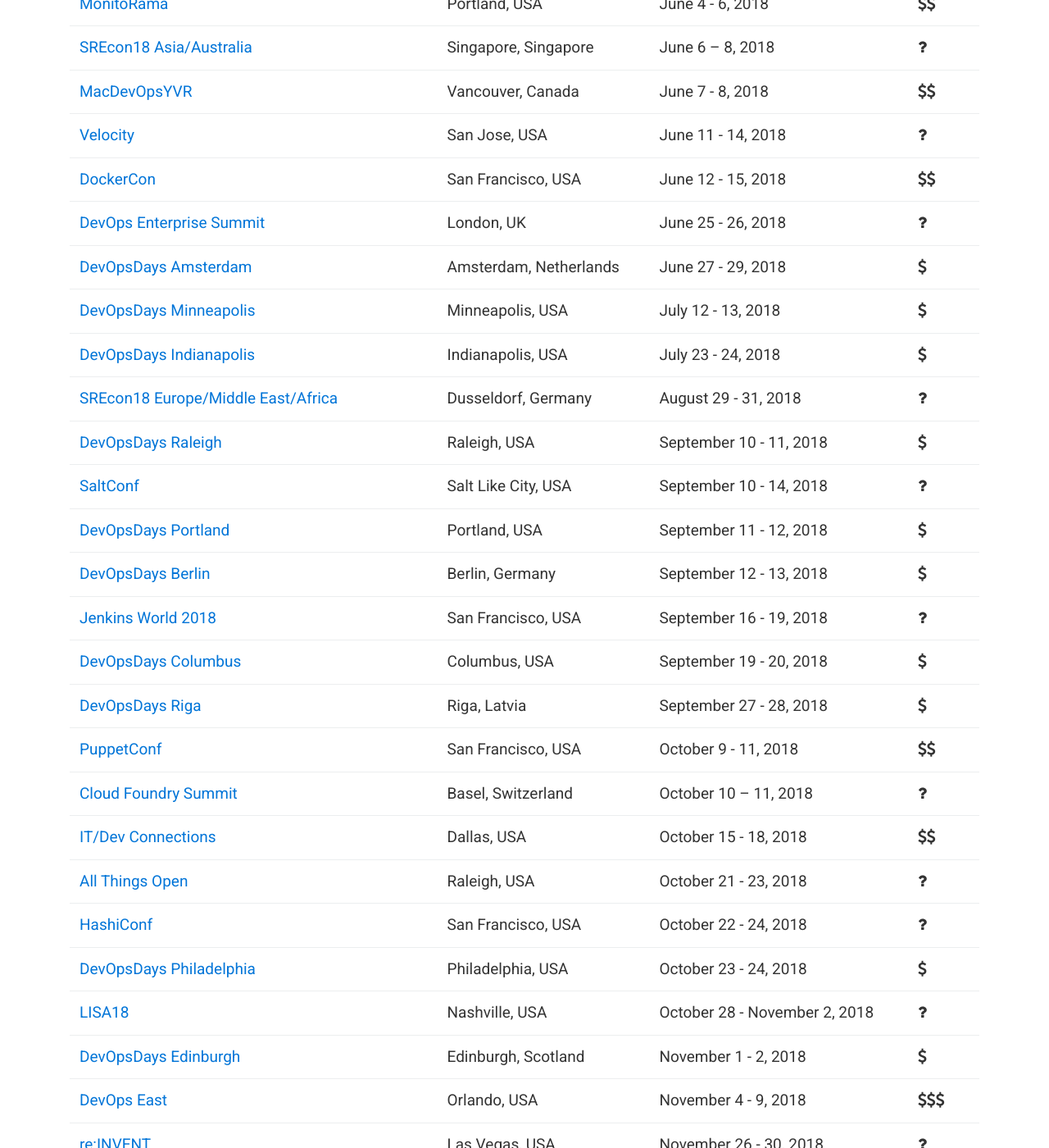
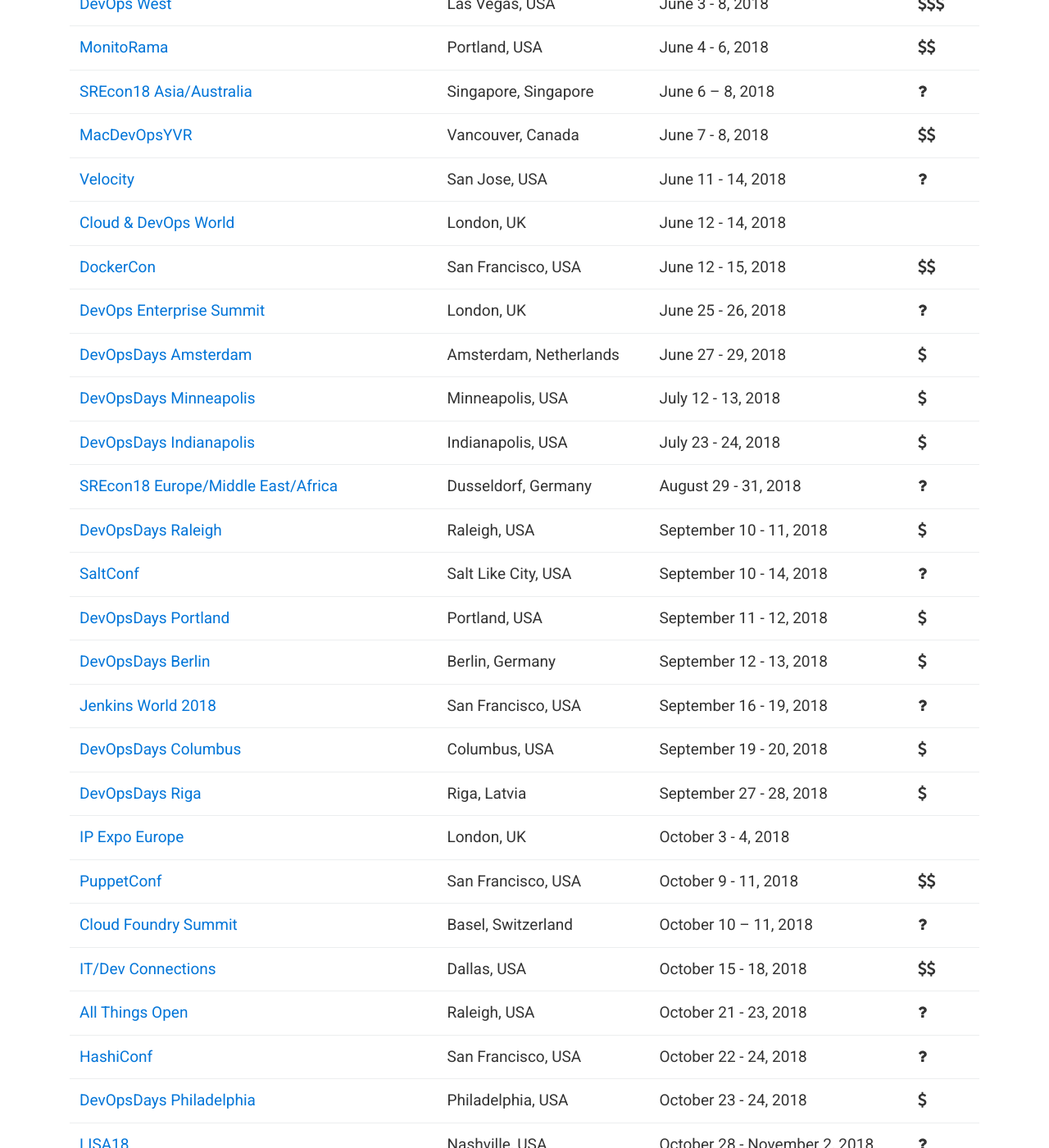
Before and after one commit to finspin/gotodevops.org, a Jekyll site: the page built from index.md, in a window 1280 px wide and 1400 px high, scrolled down 2798 px. Shown: the whole window at 82% size. Built offline with Jekyll 4.4.1, drawn with Linux system fonts in a browser that asks for light colours; nearby versions of some CDN libraries; some of the changed text lies outside the part shown.

Commit message:
Add some London Cons

```diff
--- a/_data/conferences.yml
+++ b/_data/conferences.yml
@@ -114,6 +114,15 @@
   date: March 14, 2018
   start-date: 1521014400
   cost: 1
+
+- name: Cloud Expo Europe
+  url: https://www.cloudexpoeurope.com/
+  location:
+      city: London
+      country: UK
+  date: March 21 - 22, 2018
+  start-date: 1521619200
+  cost: 0
 
 - name: DevOpsDays Baltimore
   url: https://www.devopsdays.org/events/2018-baltimore
@@ -466,6 +475,15 @@
   start-date: 1528675200
   cost: unknown
 
+- name: Cloud & DevOps World
+  url: https://get.knect365.com/cloud-devops-visitor-ticket-18/
+  location:
+      city: London
+      country: UK
+  date: June 12 - 14, 2018
+  start-date: 1528790400
+  cost: 0
+
 - name: DockerCon
   url: https://2018.dockercon.com
   location:
@@ -583,6 +601,15 @@
   start-date: 1538049600
   cost: 1
 
+- name: IP Expo Europe
+  url: https://http://www.ipexpoeurope.com/
+  location:
+      city: London
+      country: UK
+  date: October 3 - 4, 2018
+  start-date: 1538553600
+  cost: 0
+
 - name: PuppetConf
   url: https://puppet.com/puppetconf
   location:
```
